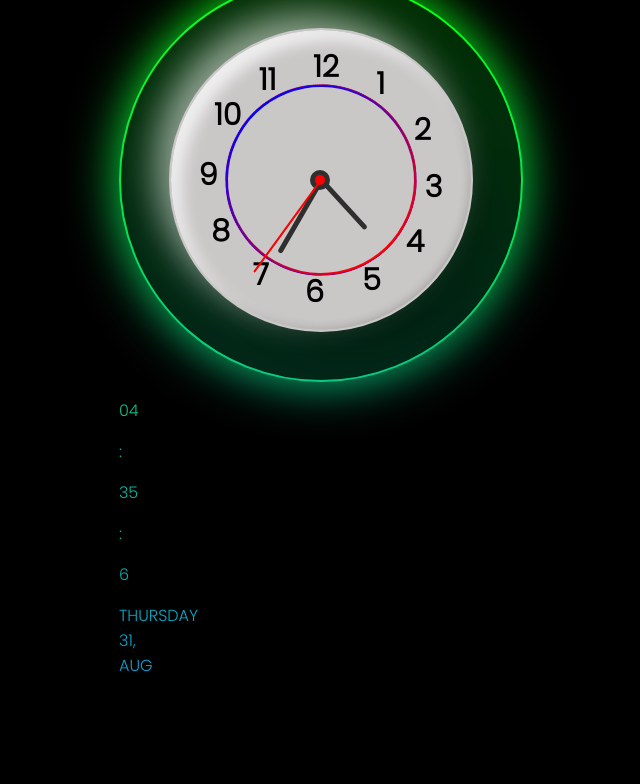
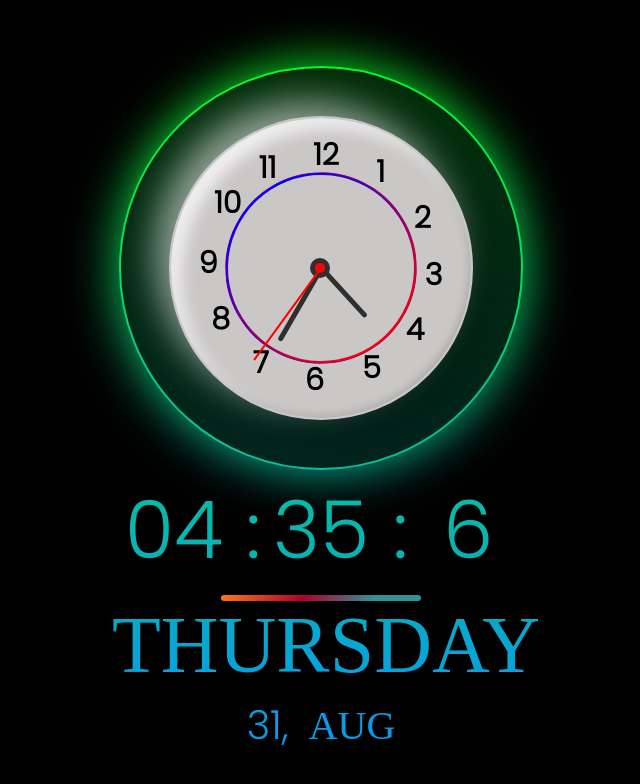
Before and after one commit to dhruvkjain/analog_clock, a plain HTML site: page index.html in a window 1280 px wide. Shown: the whole page, without its empty margins (319-959 px from the left). Drawn offline with Linux system fonts and the light colour scheme; a web font is replaced by a local one.

Commit message:
Updated style.css

```diff
--- a/style.css
+++ b/style.css
@@ -1,9 +1,9 @@
-
+@import url(https://db.onlinewebfonts.com/c/a0ad88db9143083e90b4dd56f9048334?family=Anurati);
 body{
     font-family: 'Poppins', sans-serif;
     color: white;
     display: flex;
-    height: 80vh;
+    height: 90vh;
     justify-content: center;
     align-items: center;
     background:black;
@@ -15,7 +15,13 @@ body::before{
     background: linear-gradient(#08ff12,#0791ff);
     mix-blend-mode: multiply;
 }
+.analog_clock{
+    display: flex;
+    justify-content: center;
+    align-items: center;
+}
 .outer{
+    margin-top: 10vh;
     top:0px;
     color: white;
     width:400px;
@@ -28,7 +34,11 @@ body::before{
     align-items: center;
     box-shadow: 0 0 50px #ffff
 }
-
+.outer_outer{
+    display: flex;
+    justify-content: center;
+    align-items: center;
+}
 .clock{
     position: relative;
     top:0px;
@@ -139,3 +149,57 @@ b{
     z-index: 6;
     border-radius: 100px;
 }
+
+.text_info{
+    margin: 0px 0px;
+    padding: 0px 0px;
+    text-align: center;
+    font-size: 80px;
+    width: 100%;
+}
+
+.tt_time{
+    height: 100%;
+    display: grid;
+    grid-template-columns: 1fr 3px 1fr 3px 1fr;
+    margin: 0px 0px;
+}
+p{
+    margin: 0px 0px;
+}
+.horm{
+    position: absolute;
+    width: 200px;
+    height: 6px;
+    border-radius: 10px;
+    background: linear-gradient(130deg,#ff7a18,#af002d 41.07%,#319197 76.05%);
+}
+.hor{
+    display: flex;
+    justify-content: center;
+    padding: 5px;
+}
+.day{
+    text-align: center;
+    height: 100px;
+    font-family: "Anurati";
+}
+.tt_day{
+    padding-left: 10px;
+}
+.date{
+    display: flex;
+    justify-content: center;
+    align-items: center;
+    text-align: center;
+    height: 50px;
+    font-family: "Anurati";
+}
+.tt_date{
+    font-size: 40px;
+    font-family: 'Poppins', sans-serif;
+}
+.tt_mon{
+    font-size: 40px;
+    padding-left: 20px;
+}
```
